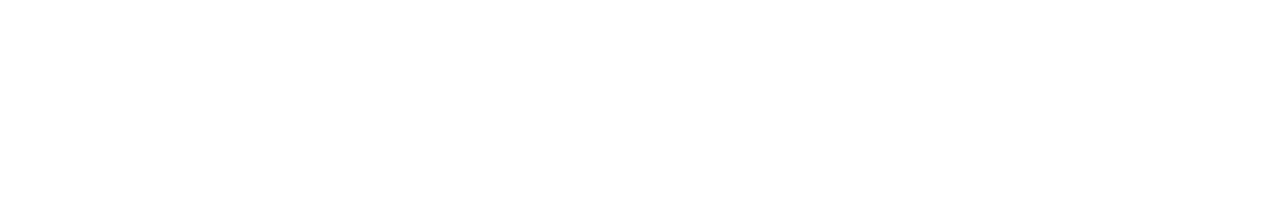
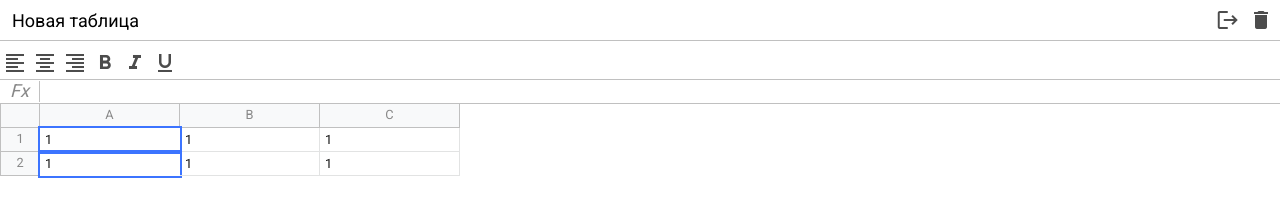
Before and after one commit to Saveliy199757/exel-pet-project, a website built with webpack: page src/index.html in a window 1280 px wide. Built offline with nearby package versions, Linux system fonts and the light colour scheme.

Commit message:
html-css-layout for header,toolbar,formula,table

```diff
--- a/src/index.html
+++ b/src/index.html
@@ -9,9 +9,106 @@
     <link rel="preconnect" href="https://fonts.googleapis.com">
     <link rel="preconnect" href="https://fonts.gstatic.com" crossorigin>
     <link href="https://fonts.googleapis.com/css2?family=Roboto:wght@100;400;500;700;900&display=swap" rel="stylesheet">
+    <link href="https://fonts.googleapis.com/icon?family=Material+Icons"
+          rel="stylesheet">
     <title>Exel</title>
 </head>
 <body>
-  <div id="app"></div>
+  <div id="app" class="container">
+      <div class="excel">
+          <div class="excel__header">
+              <input type="text" class="input" value="Новая таблица">
+
+              <div>
+                  <div class="button">
+                      <span class="material-icons">logout</span>
+                  </div>
+                  <div class="button">
+                      <span class="material-icons">delete</span>
+                  </div>
+              </div>
+          </div>
+          <div class="excel__toolbar">
+              <div class="button">
+                  <span class="material-icons">format_align_left</span>
+              </div>
+              <div class="button">
+                  <span class="material-icons">format_align_center</span>
+              </div>
+              <div class="button">
+                  <span class="material-icons">format_align_right</span>
+              </div>
+              <div class="button">
+                  <span class="material-icons">format_bold</span>
+              </div>
+              <div class="button">
+                  <span class="material-icons">format_italic</span>
+              </div>
+              <div class="button">
+                  <span class="material-icons">format_underline</span>
+              </div>
+          </div>
+          <div class="excel__formula">
+              <div class="icon">
+                 Fx
+              </div>
+
+              <div class="input" contenteditable spellcheck="false">
+
+              </div>
+
+          </div>
+          <div class="excel__table">
+             <div class="row">
+                 <div class="row-info">
+
+                 </div>
+                 <div class="row-data">
+                     <div class="column">
+                         A
+                     </div>
+                     <div class="column">
+                         B
+                     </div>
+                     <div class="column">
+                         C
+                     </div>
+                 </div>
+             </div>
+              <div class="row">
+                  <div class="row-info">
+                      1
+                  </div>
+                  <div class="row-data">
+                      <div class="cell selected" contenteditable>
+                          1
+                      </div>
+                      <div class="cell" contenteditable>
+                          1
+                      </div>
+                      <div class="cell" contenteditable>
+                          1
+                      </div>
+                  </div>
+              </div>
+              <div class="row">
+                  <div class="row-info">
+                      2
+                  </div>
+                  <div class="row-data">
+                      <div class="cell selected" contenteditable>
+                          1
+                      </div>
+                      <div class="cell" contenteditable>
+                          1
+                      </div>
+                      <div class="cell" contenteditable>
+                          1
+                      </div>
+                  </div>
+              </div>
+          </div>
+      </div>
+  </div>
 </body>
 </html>
--- a/src/scss/_mixins.scss
+++ b/src/scss/_mixins.scss
@@ -0,0 +1,19 @@
+@mixin button($color: green) {
+  height: 24px;
+  min-width: 24px;
+  padding: 3px;
+  text-align: center;
+  position: relative;
+  display: inline-block;
+  color: rgba(0, 0, 0, .7);
+  i {
+    font-size: 18px;
+  }
+  &:active,.active {
+    color: $color;
+  }
+  &:hover {
+    background: #eee;
+    cursor: pointer;
+  }
+}
--- a/src/scss/_variables.scss
+++ b/src/scss/_variables.scss
@@ -0,0 +1,7 @@
+$header-height: 40px;
+$border-color: #c0c0c0;
+$toolbar-height: 40px;
+$formula-height: 24px;
+$cell-width: 40px;
+$row-height: 24px;
+$column-width: 140px;
--- a/src/scss/formula.scss
+++ b/src/scss/formula.scss
@@ -1,2 +1,30 @@
 @import "variables";
 @import "mixins";
+
+.excel__formula {
+  position: absolute;
+  top: $header-height + $toolbar-height;
+  left: 0;
+  right: 0;
+  height: $formula-height;
+  display: flex;
+  align-items: center;
+  border-bottom: 1px solid $border-color;
+
+  .icon {
+    font-size: 18px;
+    font-style: italic;
+    text-align: center;
+    border-right: 1px solid $border-color;
+    min-width: $cell-width;
+  }
+
+  .input {
+    padding: 4px;
+    font-size: 12px;
+    outline: none;
+    width: 100%;
+    height: 100%;
+    color: black;
+  }
+}
--- a/src/scss/header.scss
+++ b/src/scss/header.scss
@@ -1,2 +1,34 @@
 @import "variables";
 @import "mixins";
+
+.excel__header {
+  position: absolute;
+  top: 0;
+  left: 0;
+  right: 0;
+  height: $header-height;
+  padding: 8px 4px 8px 4px;
+  display: flex;
+  justify-content: space-between;
+  align-items: center;
+
+  .input {
+    margin: 0;
+    font-size: 18px;
+    padding: 4px 7px;
+    outline: none;
+    border: 1px solid transparent;
+    color: black;
+    line-height: 22px;
+    height: 32px;
+    &:focus {
+      border: 1px solid #1a73e8;
+    }
+    &:hover {
+      border: 1px solid $border-color;
+    }
+  }
+  .button {
+    @include button(blue)
+  }
+}
--- a/src/scss/index.scss
+++ b/src/scss/index.scss
@@ -15,3 +15,11 @@ body {
   font-family: 'Roboto', sans-serif;
   font-size: 12px;
 }
+
+.excel {
+  position: relative;
+  color: #888;
+  font-size: .8rem;
+  height: 100%;
+  max-width: 100%;
+}
--- a/src/scss/table.scss
+++ b/src/scss/table.scss
@@ -1,2 +1,56 @@
 @import "variables";
 @import "mixins";
+
+.excel__table {
+  position: absolute;
+  top: $header-height + $toolbar-height + $formula-height;
+  overflow-x: auto;
+  padding-bottom: 2px;
+  .row {
+    display: flex;
+    flex-direction: row;
+    min-height: 20px;
+    height: $row-height;
+  }
+  .row-info {
+    display: flex;
+    align-items: center;
+    justify-content: center;
+    min-width: $cell-width;
+    height: 100%;
+    border: 1px solid $border-color;
+    background: #f8f9fa;
+    border-top: none;
+  }
+  .row-data {
+    display: flex;
+  }
+  .column {
+    display: flex;
+    align-items: center;
+    justify-content: center;
+    background: #f8f9fa;
+    border: 1px solid $border-color;
+    width: $column-width;
+    border-top: none;
+    border-left: none;
+    height: 100%;
+  }
+  .cell {
+    min-width: 40px;
+    padding: 5px;
+    width: $column-width;
+    height: 100%;
+    border: 1px solid #e2e3e3;
+    border-top: none;
+    border-left: none;
+    color: #111;
+    white-space: nowrap;
+    outline: none;
+    &.selected {
+      border: none;
+      outline: 2px solid #3c74ff;
+    }
+  }
+
+}
--- a/src/scss/toolbar.scss
+++ b/src/scss/toolbar.scss
@@ -1,2 +1,18 @@
 @import "variables";
 @import "mixins";
+
+.excel__toolbar {
+  position: absolute;
+  height: $toolbar-height;
+  top: $header-height;
+  left: 0;
+  right: 0;
+  display: flex;
+  align-items: center;
+  border-top: 1px solid $border-color;
+  border-bottom: 1px solid $border-color;
+
+  .button {
+    @include button(blue)
+  }
+}
```
Also changed, not shown: dist/bundle.5ba7a47f666d7c951c2e.js.LICENSE.txt (deleted), dist/favicon.ico (deleted), dist/index.html (deleted), 1 other file.
